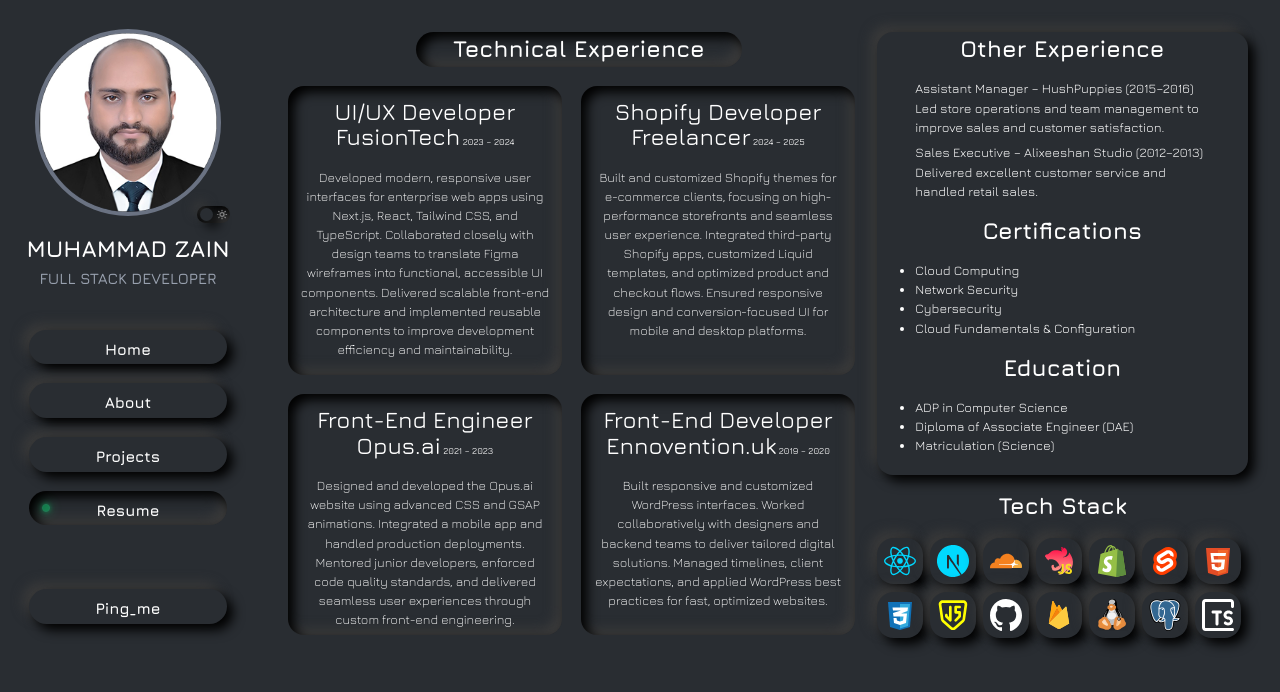
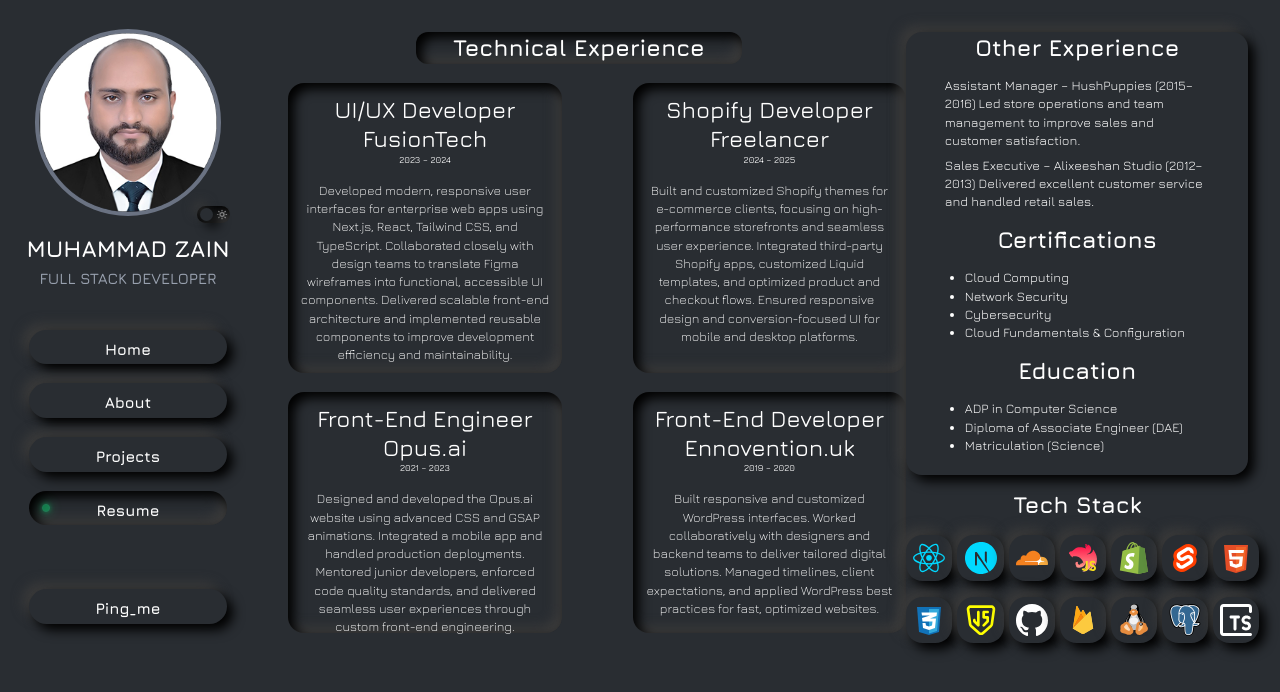
Before and after one commit to Zain887/zain, a Next.js app: page /resume in a window 1280 px wide. Shown: the top 692 px of the page. Built offline with nearby package versions, Linux system fonts and the light colour scheme.

Commit message:
adding new files and animations

```diff
--- a/src/app/about/page.tsx
+++ b/src/app/about/page.tsx
@@ -15,6 +15,8 @@
     theme === 'dark'
       ? 'dark-drop-boxshadow bg-[#292D32]'
       : 'light-drop-boxshadow bg-[#E0E0E0]'
+
+  const easeCurve = [0.25, 0.1, 0.25, 1] as const // ✅ safe easing
 
   const services = [
     {
@@ -41,7 +43,7 @@
       <motion.div
         initial={{ opacity: 0, y: 30 }}
         animate={{ opacity: 1, y: 0 }}
-        transition={{ duration: 0.7, ease: 'easeOut' }}
+        transition={{ duration: 0.7, ease: easeCurve }} // ✅ easing fixed
         className={`w-[68.8vw] h-[26.4vw] rounded-[1vw] transition-all duration-500 p-[1.5vw] ${mainBoxStyle}`}
       >
         <h3 className="uppercase text-[1.8vw]">Hi, my name is</h3>
@@ -72,7 +74,7 @@
             initial={{ opacity: 0, y: 30 }}
             whileInView={{ opacity: 1, y: 0 }}
             whileHover={{ scale: 1.05 }}
-            transition={{ duration: 0.5, delay: idx * 0.1 }}
+            transition={{ duration: 0.5, delay: idx * 0.1, ease: easeCurve }} // ✅ safe easing here too
             viewport={{ once: true }}
             className={`w-full md:w-[15.7vw] h-[30vw] md:h-[15.7vw] rounded-[1vw] p-[1vw] cursor-pointer flex flex-col justify-center items-center text-center transition-all duration-500 ${serviceBoxStyle}`}
           >
--- a/src/app/page.tsx
+++ b/src/app/page.tsx
@@ -11,7 +11,9 @@
       ? 'dark-inner-boxshadow bg-[#292D32]'
       : 'light-inner-boxshadow bg-[#E0E0E0]'
 
-  // Animation variants
+  // Fix: assert cubic-bezier array with `as const`
+  const easeBezier = [0.25, 0.1, 0.25, 1] as const
+
   const containerVariants = {
     hidden: { opacity: 0, y: 30 },
     visible: {
@@ -19,7 +21,7 @@
       y: 0,
       transition: {
         duration: 0.8,
-        ease: [0.25, 0.1, 0.25, 1], // Replaces 'easeOut' with cubic-bezier
+        ease: easeBezier,
         when: 'beforeChildren',
         staggerChildren: 0.2,
       },
@@ -33,7 +35,7 @@
       y: 0,
       transition: {
         duration: 0.6,
-        ease: [0.25, 0.1, 0.25, 1], // Optional: match ease with container
+        ease: easeBezier,
       },
     },
   }
--- a/src/app/resume/page.tsx
+++ b/src/app/resume/page.tsx
@@ -35,32 +35,31 @@
   ]
 
   return (
-    <>
-      <div className='flex justify-between items-start'>
-        <div>
+    <div className='flex flex-col lg:flex-row justify-between items-start px-4 lg:px-0'>
+      <div className='w-full lg:w-[70%]'>
         <motion.h1
           initial={{ opacity: 0, y: -20 }}
           animate={{ opacity: 1, y: 0 }}
           transition={{ duration: 0.6 }}
-            className={`mb-[1.5vw] ml-[10vw] text-[1.8vw] font-bold px-[2.9vw] w-fit rounded-[1.5vw] transition-all duration-500 ${containerStyle}`}
+          className={`mb-6 lg:mb-[1.5vw] lg:ml-[10vw] text-xl lg:text-[1.8vw] font-bold px-6 lg:px-[2.9vw] w-fit rounded-xl transition-all duration-500 ${containerStyle}`}
         >
           Technical Experience
         </motion.h1>
 
-          <div className='flex items-center justify-between'>
+        <div className='flex flex-col lg:flex-row items-center justify-between gap-[1.5vw]'>
           {[...Array(2)].map((_, i) => (
             <motion.div
               key={i}
               initial={{ opacity: 0, scale: 0.95 }}
               animate={{ opacity: 1, scale: 1 }}
               transition={{ duration: 0.5, delay: i * 0.2 }}
-                className={`mr-[1.5vw] w-[21.4vw] h-[22.6vw] rounded-2xl transition-all duration-500 p-[1vw] ${containerStyle}`}
+              className={`w-full lg:w-[21.4vw] h-auto lg:h-[22.6vw] rounded-2xl transition-all duration-500 p-4 lg:p-[1vw] ${containerStyle}`}
             >
-                <h1 className='text-center text-[1.8vw] leading-[2vw] font-medium'>
+              <h1 className='text-center text-lg lg:text-[1.8vw] leading-tight font-medium'>
                 {i === 0 ? 'UI/UX Developer FusionTech' : 'Shopify Developer Freelancer'}
-                  <span className='text-[0.7vw]'> {i === 0 ? '2023 – 2024' : '2024 – 2025'}</span>
+                <span className='block text-xs lg:text-[0.7vw]'> {i === 0 ? '2023 – 2024' : '2024 – 2025'}</span>
               </h1>
-                <p className='text-center text-[1vw] mt-[1vw] font-extralight'>
+              <p className='text-center text-sm lg:text-[1vw] mt-4 font-extralight'>
                 {i === 0
                   ? 'Developed modern, responsive user interfaces for enterprise web apps using Next.js, React, Tailwind CSS, and TypeScript. Collaborated closely with design teams to translate Figma wireframes into functional, accessible UI components. Delivered scalable front-end architecture and implemented reusable components to improve development efficiency and maintainability.'
                   : 'Built and customized Shopify themes for e-commerce clients, focusing on high-performance storefronts and seamless user experience. Integrated third-party Shopify apps, customized Liquid templates, and optimized product and checkout flows. Ensured responsive design and conversion-focused UI for mobile and desktop platforms.'}
@@ -69,20 +68,20 @@
           ))}
         </div>
 
-          <div className='mt-[1.5vw] flex items-center justify-between'>
+        <div className='mt-6 lg:mt-[1.5vw] flex flex-col lg:flex-row items-center justify-between gap-[1.5vw]'>
           {[...Array(2)].map((_, i) => (
             <motion.div
               key={i}
               initial={{ opacity: 0, scale: 0.95 }}
               animate={{ opacity: 1, scale: 1 }}
               transition={{ duration: 0.5, delay: 0.4 + i * 0.2 }}
-                className={`mr-[1.5vw] w-[21.4vw] h-[18.8vw] rounded-2xl transition-all duration-500 p-[1vw] ${containerStyle}`}
+              className={`w-full lg:w-[21.4vw] h-auto lg:h-[18.8vw] rounded-2xl transition-all duration-500 p-4 lg:p-[1vw] ${containerStyle}`}
             >
-                <h1 className='text-center text-[1.8vw] leading-[2vw] font-medium'>
+              <h1 className='text-center text-lg lg:text-[1.8vw] leading-tight font-medium'>
                 {i === 0 ? 'Front-End Engineer Opus.ai' : 'Front-End Developer Ennovention.uk'}
-                  <span className='text-[0.7vw]'> {i === 0 ? '2021 – 2023' : '2019 – 2020'}</span>
+                <span className='block text-xs lg:text-[0.7vw]'> {i === 0 ? '2021 – 2023' : '2019 – 2020'}</span>
               </h1>
-                <p className='text-center text-[1vw] mt-[1vw] font-extralight'>
+              <p className='text-center text-sm lg:text-[1vw] mt-4 font-extralight'>
                 {i === 0
                   ? 'Designed and developed the Opus.ai website using advanced CSS and GSAP animations. Integrated a mobile app and handled production deployments. Mentored junior developers, enforced code quality standards, and delivered seamless user experiences through custom front-end engineering.'
                   : 'Built responsive and customized WordPress interfaces. Worked collaboratively with designers and backend teams to deliver tailored digital solutions. Managed timelines, client expectations, and applied WordPress best practices for fast, optimized websites.'}
@@ -96,24 +95,25 @@
         initial={{ opacity: 0, y: 20 }}
         animate={{ opacity: 1, y: 0 }}
         transition={{ duration: 0.7, delay: 0.6 }}
+        className='w-full lg:w-[29vw] mt-6 lg:mt-0'
       >
-          <div className={`px-[3.0vw] w-[29vw] h-[34.6vw] transition-all duration-500 rounded-2xl ${otherExp}`}>
-            <h1 className='text-[1.8vw] font-bold text-center mb-[1.0vw]'>Other Experience</h1>
-            <p className='text-[1.0vw]'>
+        <div className={`px-6 lg:px-[3.0vw] py-6 lg:py-0 w-full h-auto lg:h-[34.6vw] transition-all duration-500 rounded-2xl ${otherExp}`}>
+          <h1 className='text-xl lg:text-[1.8vw] font-bold text-center mb-4 lg:mb-[1.0vw]'>Other Experience</h1>
+          <p className='text-sm lg:text-[1.0vw]'>
             Assistant Manager – HushPuppies (2015–2016) Led store operations and team management to improve sales and customer satisfaction.
           </p>
-            <p className='mt-[0.5vw] text-[1.0vw]'>
+          <p className='mt-2 lg:mt-[0.5vw] text-sm lg:text-[1.0vw]'>
             Sales Executive – Alixeeshan Studio (2012–2013) Delivered excellent customer service and handled retail sales.
           </p>
-            <h1 className='text-[1.8vw] font-bold text-center my-[1.0vw]'>Certifications</h1>
-            <ul className='text-start text-[1.0vw] list-disc'>
+          <h1 className='text-xl lg:text-[1.8vw] font-bold text-center my-4 lg:my-[1.0vw]'>Certifications</h1>
+          <ul className='text-start text-sm lg:text-[1.0vw] list-disc pl-5'>
             <li>Cloud Computing</li>
             <li>Network Security</li>
             <li>Cybersecurity</li>
             <li>Cloud Fundamentals & Configuration</li>
           </ul>
-            <h1 className='text-[1.8vw] font-bold text-center my-[1.0vw]'>Education</h1>
-            <ul className='text-[1.0vw] list-disc'>
+          <h1 className='text-xl lg:text-[1.8vw] font-bold text-center my-4 lg:my-[1.0vw]'>Education</h1>
+          <ul className='text-sm lg:text-[1.0vw] list-disc pl-5'>
             <li>ADP in Computer Science </li>
             <li>Diploma of Associate Engineer (DAE) </li>
             <li>Matriculation (Science)</li>
@@ -124,13 +124,13 @@
           initial={{ opacity: 0, scale: 0.95 }}
           animate={{ opacity: 1, scale: 1 }}
           transition={{ duration: 0.6, delay: 1 }}
-            className='text-center my-[1.1vw] text-[1.8vw] font-bold'
+          className='text-center my-4 lg:my-[1.1vw] text-xl lg:text-[1.8vw] font-bold'
         >
           Tech Stack
         </motion.h1>
 
         <motion.div
-            className='grid grid-cols-7 space-y-2 me-auto'
+          className='grid grid-cols-4 sm:grid-cols-5 md:grid-cols-6 lg:grid-cols-7 gap-4 justify-center'
           initial='hidden'
           animate='visible'
           variants={{
@@ -145,7 +145,7 @@
           {techStack.map((tech, index) => (
             <motion.div
               key={index}
-                className={`group relative w-[3.6vw] h-[3.6vw] flex items-center justify-center rounded-[1.3vw] cursor-pointer hover:scale-110 transition-transform ${otherExp}`}
+              className={`group relative w-[60px] h-[60px] lg:w-[3.6vw] lg:h-[3.6vw] flex items-center justify-center rounded-xl lg:rounded-[1.3vw] cursor-pointer hover:scale-110 transition-transform ${otherExp}`}
               variants={{
                 hidden: { opacity: 0, y: 20 },
                 visible: { opacity: 1, y: 0 },
@@ -156,9 +156,9 @@
                 alt={tech.label}
                 width={100}
                 height={100}
-                  className='object-contain w-[2.5vw] h-[2.5vw]'
+                className='object-contain w-[35px] h-[35px] lg:w-[2.5vw] lg:h-[2.5vw]'
               />
-                <span className="absolute bottom-[110%] left-1/2 -translate-x-1/2 scale-0 group-hover:scale-100 transition-transform bg-black text-white text-[0.7vw] px-[0.5vw] py-[0.2vw] rounded-[0.4vw] whitespace-nowrap z-10">
+              <span className="absolute bottom-[110%] left-1/2 -translate-x-1/2 scale-0 group-hover:scale-100 transition-transform bg-black text-white text-[10px] lg:text-[0.7vw] px-2 py-1 rounded-md whitespace-nowrap z-10">
                 {tech.label}
               </span>
             </motion.div>
@@ -166,6 +166,5 @@
         </motion.div>
       </motion.div>
     </div>
-    </>
   )
 }
```
Also changed, not shown: src/app/contact/page.tsx (+8 -5 lines). Lines whose indentation alone changed are shown as unchanged.
